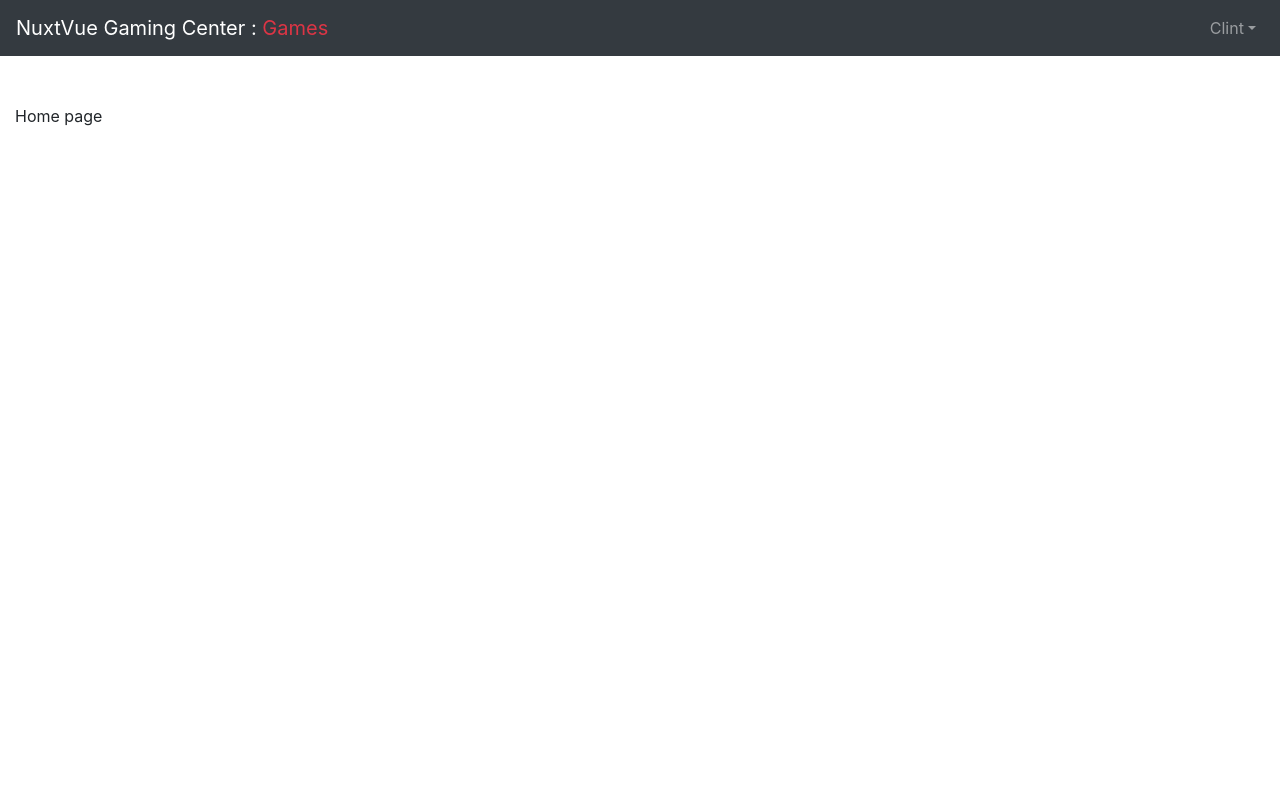
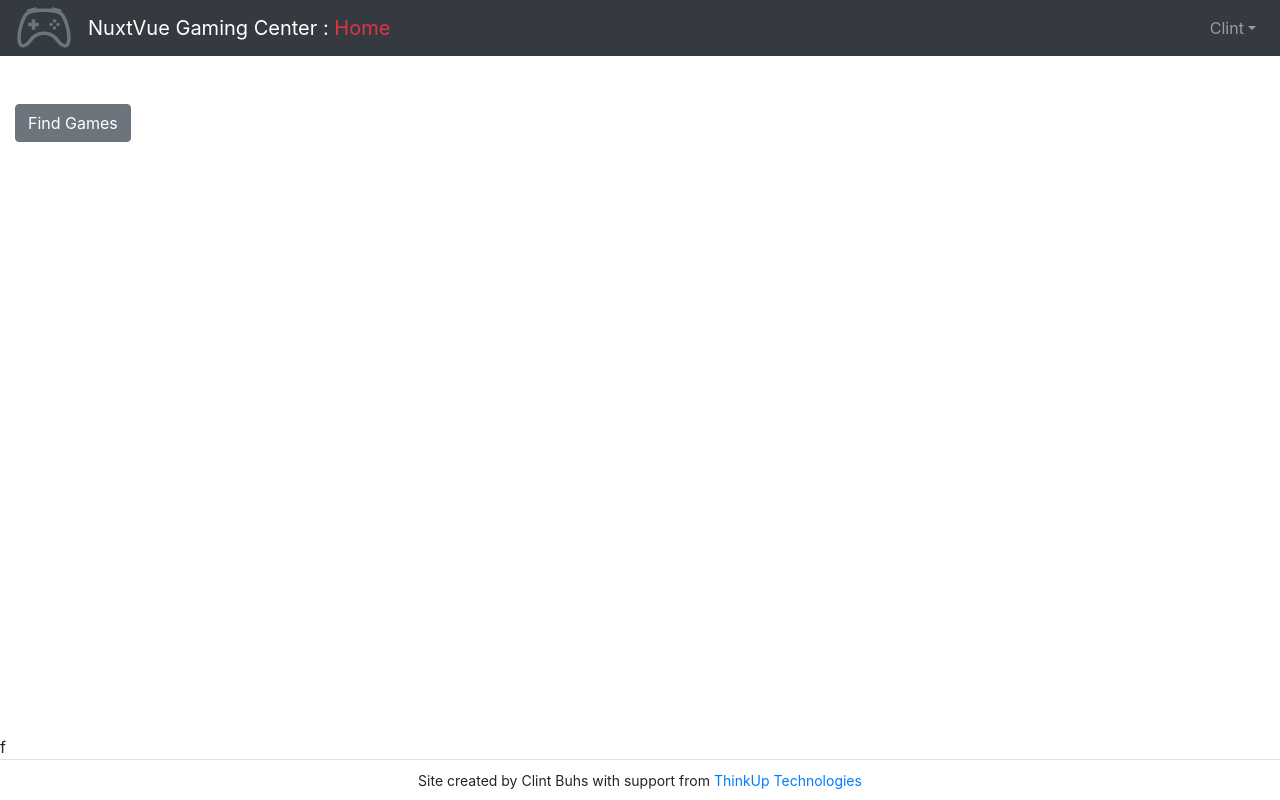
Before and after one commit to isherwood/Vue-Nuxt-Game-App, a Nuxt app: page / in a window 1280 px wide. Built offline with nearby package versions, Linux system fonts and the light colour scheme.

Commit message:
Games loading on create; search filter working

```diff
--- a/layouts/default.vue
+++ b/layouts/default.vue
@@ -1,7 +1,8 @@
 <template>
-<div>
+<div class="d-flex flex-column vh-100">
   <b-navbar type="dark" variant="dark">
-    <b-navbar-brand>{{siteTitle}} : <span class="text-danger">{{pageTitle}}</span></b-navbar-brand>
+    <b-icon-controller class="position-absolute text-secondary display-4" />
+    <b-navbar-brand class="ml-5 pl-4">{{siteTitle}} : <span class="text-danger">{{pageTitle}}</span></b-navbar-brand>
 
     <b-navbar-nav class="ml-auto">
       <b-nav-item-dropdown :text="username" right>
@@ -12,7 +13,19 @@
 
   <b-alert variant="danger" :show="error != null" class="my-2">{{error}}</b-alert>
 
-  <Nuxt />
+  <div class="flex-fill">
+    <Nuxt />
+  </div>
+  f
+  <footer>
+    <b-container fluid>
+      <b-row>
+        <b-col class="py-2 border-top text-center">
+          <small>Site created by Clint Buhs with support from <a href="https://www.thinkuptech.com/">ThinkUp Technologies</a></small>
+        </b-col>
+      </b-row>
+    </b-container>
+  </footer>
 </div>
 </template>
 
@@ -29,6 +42,7 @@ export default {
 
       try {
         await this.$auth.logout();
+        this.$store.commit('user/setEmail', null);
         this.$router.push('/login');
       } catch (e) {
         this.error = e.response.data.message
--- a/pages/games/index.vue
+++ b/pages/games/index.vue
@@ -1,9 +1,45 @@
 <template>
 <b-container fluid>
   <b-row>
+    <b-col class="pt-5">
+      <NuxtLink to="/">Home</NuxtLink>
+    </b-col>
+  </b-row>
+
+  <b-row class="justify-content-between mt-3">
+    <b-col cols="12" md="6">
+      <b-form @submit="searchGames">
+        <b-input-group>
+          <b-form-input id="gameSearch" type="text" placeholder="Search keyword" v-model="searchTerm" />
+          <label class="sr-only" for="gameSearch">Search keyword</label>
+
+          <b-input-group-append>
+            <b-button variant="secondary" type="button">Go</b-button>
+          </b-input-group-append>
+        </b-input-group>
+      </b-form>
+    </b-col>
+
+    <b-col class="text-right">
+      <button class="btn btn-dark">Add a Game</button>
+    </b-col>
+  </b-row>
+
+  <b-row>
     <b-col>
-      <NuxtLink to="/games/ghosthunter">Ghost Hunter</NuxtLink>
-      <NuxtLink to="/">Back</NuxtLink>
+      <table class="table table-striped mt-3">
+        <thead>
+          <th>Game</th>
+          <th>Description</th>
+        </thead>
+
+        <tbody>
+          <tr v-for="game in games" :key="game.id">
+            <td class="text-nowrap">{{game.name}}</td>
+            <td>{{game.description}}</td>
+          </tr>
+        </tbody>
+      </table>
     </b-col>
   </b-row>
 </b-container>
@@ -11,9 +47,29 @@
 
 <script>
 export default {
-  data: () => ({}),
-  async fetch() {
-    this.posts = await this.$http.$get('http://161.35.15.14/api/')
+  data: () => ({
+    games: [],
+    searchTerm: null
+  }),
+  methods: {
+    searchGames(e) {
+      e.preventDefault();
+      this.getGames(this.searchTerm);
+    },
+    async getGames(str) {
+      let url = 'http://161.35.15.14/api/games';
+      if (str) url += '?filter[search]=' + str;
+
+      await this.$axios.$get(url)
+        .then((res) => {
+          this.games = res.data;
+          console.log(this.games);
+        });
+    }
+  },
+  created() {
+    this.$store.commit('pages/setPageTitle', 'Games');
+    this.getGames();
   }
 }
 </script>
--- a/pages/index.vue
+++ b/pages/index.vue
@@ -2,7 +2,7 @@
 <b-container fluid class="mt-5">
   <b-row class="justify-content-center">
     <b-col>
-      Home page
+      <NuxtLink to="/games"><b-button>Find Games</b-button></NuxtLink>
     </b-col>
   </b-row>
 </b-container>
@@ -11,7 +11,7 @@
 <script>
 export default {
   created() {
-    this.$store.commit('pages/setPageTitle', 'Games')
+    this.$store.commit('pages/setPageTitle', 'Home')
   }
 }
 </script>
--- a/pages/login/index.vue
+++ b/pages/login/index.vue
@@ -1,20 +1,21 @@
 <template>
 <b-container fluid class="mt-5">
   <b-row class="justify-content-center">
-    <b-col></b-col>
+    <b-col />
     <b-col>
       <b-form class="flex-nowrap" method="post" @submit.prevent="login" ref="loginForm">
         <label class="sr-only" for="emailInput">Email Address</label>
-        <b-form-input id="emailInput" v-model="loginForm.email" type="email" placeholder="Email Address" required></b-form-input>
+        <b-form-input id="emailInput" v-model="loginForm.email" type="email" placeholder="Email Address" required />
 
         <b-input-group class="mt-2">
           <template #append>
             <b-input-group-text @click="togglePasswordVisibility">
-              <b-icon-eye-fill v-if="passwordInputType === 'password'"></b-icon-eye-fill>
-              <b-icon-eye-slash-fill v-if="passwordInputType === 'text'"></b-icon-eye-slash-fill>
+              <b-icon-eye-fill v-if="passwordInputType === 'password'" />
+              <b-icon-eye-slash-fill v-if="passwordInputType === 'text'" />
             </b-input-group-text>
           </template>
-          <b-form-input id="passwordInput" v-model="loginForm.password" :type="passwordInputType" placeholder="Password" required></b-form-input>
+
+          <b-form-input id="passwordInput" v-model="loginForm.password" :type="passwordInputType" placeholder="Password" required />
           <label class="sr-only" for="passwordInput">Password</label>
         </b-input-group>
 
@@ -23,7 +24,7 @@
         <b-button type="submit" variant="secondary" class="btn-block mt-2">Get Me In There!</b-button>
       </b-form>
     </b-col>
-    <b-col></b-col>
+    <b-col />
   </b-row>
 </b-container>
 </template>
@@ -52,6 +53,7 @@ export default {
           }
         });
 
+        this.$store.commit('user/setEmail', this.loginForm.email);
         this.$router.push('/');
       } catch (e) {
         this.error = e.response.data.message;
--- /dev/null
+++ b/store/user.js
@@ -0,0 +1,19 @@
+const state = {
+  email: ''
+}
+
+const mutations = {
+  setEmail(state, email) {
+    state.email = email
+  }
+}
+
+const getters = {
+  getEmail: (state) => state.email
+}
+
+export default {
+  state,
+  mutations,
+  getters
+}
```
Also changed, not shown: store/README.md (deleted).
